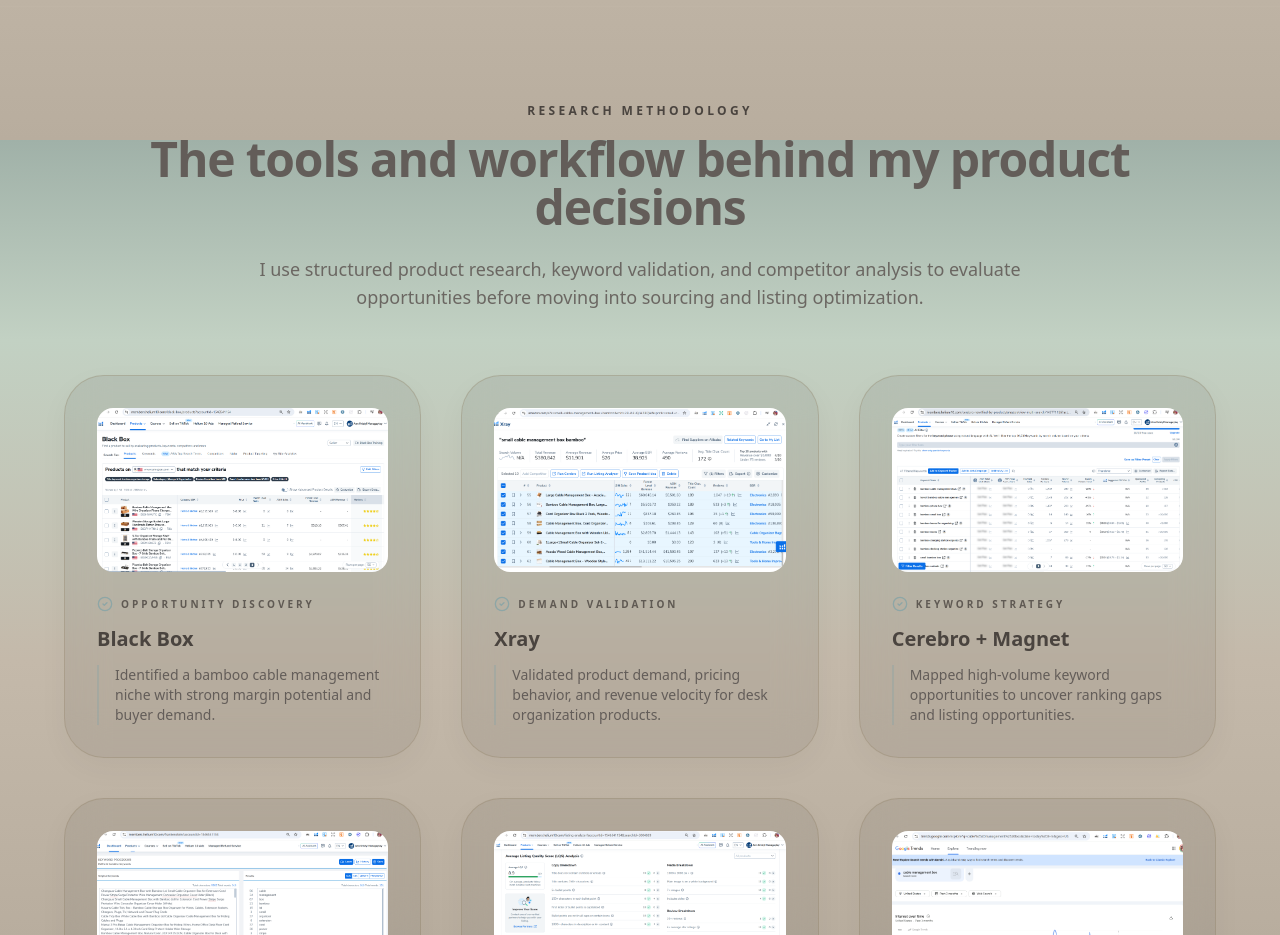
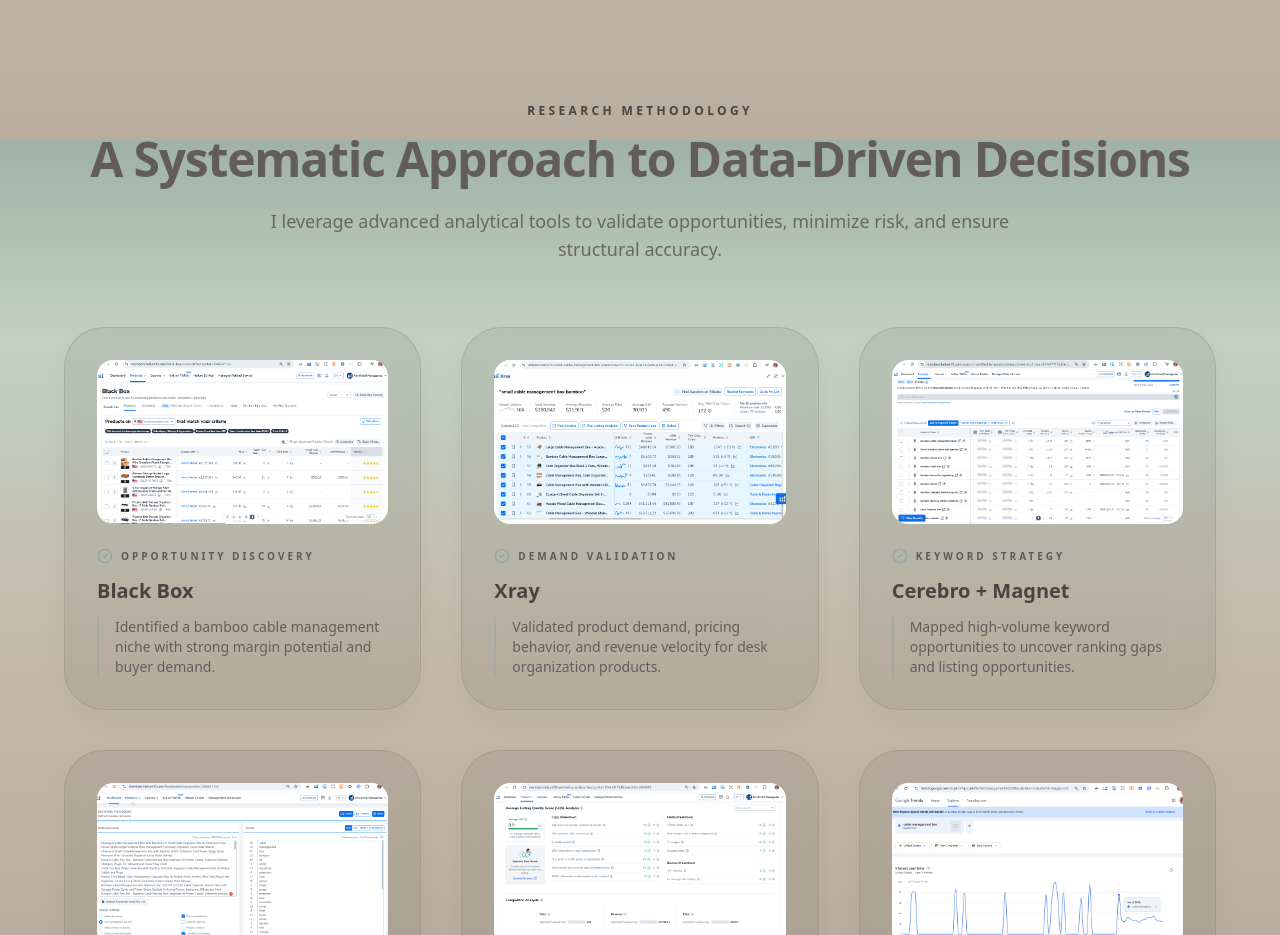
Before and after one commit to reeyoverendia-ai/FBA-Portfolio, a React (Vite) app: page / in a window 1280 px wide. Shown: the part 1460-2395 px from the top of the page. Built offline with nearby package versions, Linux system fonts and the light colour scheme; the HTML template or start-up script is replaced by a standard one.

Commit message:
Update Skills.jsx

```diff
--- a/src/components/Skills.jsx
+++ b/src/components/Skills.jsx
@@ -18,11 +18,11 @@
           </p>
           {/* CHANGE 2: Responsive heading size */}
           <h3 className="text-2xl md:text-5xl font-bold mb-6 text-[#635D59] tracking-tight leading-tight">
-            The tools and workflow behind my product decisions
+            A Systematic Approach to Data-Driven Decisions
           </h3>
           <p className="max-w-3xl mx-auto text-[#635D59] text-base md:text-lg leading-relaxed font-medium opacity-90">
-            I use structured product research, keyword validation, and competitor analysis
-            to evaluate opportunities before moving into sourcing and listing optimization.
+            I leverage advanced analytical tools to validate opportunities,
+            minimize risk, and ensure structural accuracy.
           </p>
         </div>
 
```
